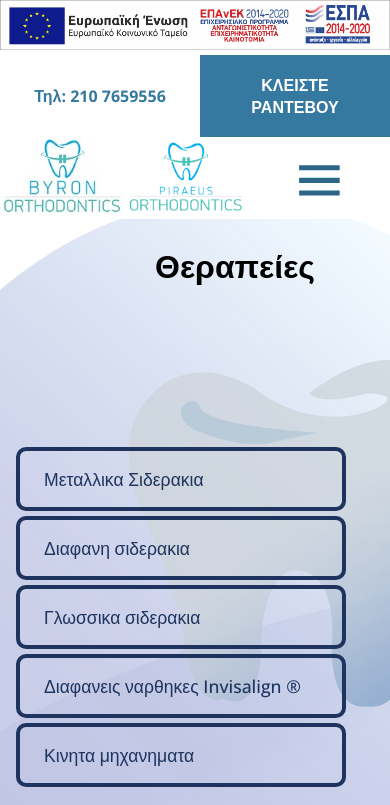
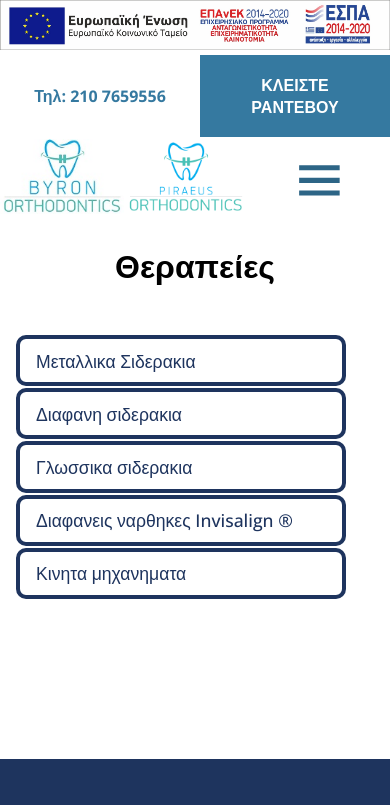
Before and after one commit to 3vilBonobo/orthobyron.gr, a React (Create React App) app: page /treatments in a window 390 px wide. Shown: the top 805 px of the page. Built offline with nearby package versions, Linux system fonts and the light colour scheme.

Commit message:
fix mobile treatment styles

```diff
--- a/src/components/Styles/Treatments.style.js
+++ b/src/components/Styles/Treatments.style.js
@@ -3,18 +3,17 @@ import { Link } from 'react-router-dom';
 
 export const StyledTreatmentsMainSection = styled.div`
   background-color: ${(props) => props.theme.white};
-  background-image: url('images/tooth_bg.svg');
-  background-size: cover;
   display: flex;
   flex-direction: column;
   align-items: center;
-  justify-content: flex-start;
+  justify-content: center;
   width: 100%;
   position: relative;
   top: 180px;
   padding: 4rem 1rem 5rem 1rem;
   @media screen and (min-width: 768px) {
-    padding: 3rem 5rem;
+    justify-content: flex-start;
+    padding: 6rem 5rem;
     top: 140px;
   }
 `;
@@ -27,13 +26,20 @@ export const StyledTreatmentsTopContainer = styled.div`
 export const StyledTreatmentsBottomContainer = styled.div`
   width: 100%;
   display: flex;
-  flex-direction: row;
+  flex-direction: column;
   align-items: flex-start;
   justify-content: center;
+  @media screen and (min-width: 768px) {
+    flex-direction: row;
+  }
 `;
 
 export const StyledTreatmentsMainTitle = styled.h1`
-  margin: 0 5rem 2rem 10rem;
+  padding-bottom: 2rem;
+  @media screen and (min-width: 768px) {
+    padding-bottom: 0;
+    margin: 0 5rem 2rem 10rem;
+  }
 `;
 
 export const StyledTreatmentsMainInfo = styled.div`
@@ -64,18 +70,25 @@ export const StyledTreatmentsLinkContainer = styled.div`
   flex-direction: column;
   align-items: flex-start;
   justify-content: center;
-  margin-top: 8rem;
+  margin-top: 1rem;
 `;
 export const StyledTreatmentsMainLink = styled(Link)`
   text-decoration: none;
   font-size: 1.1rem;
   font-weight: 500;
-  padding: 1rem 1.5rem;
+  padding: 0.6rem 1rem;
+
   color: ${(props) => props.theme.darkBlue};
   border: 4px solid ${(props) => props.theme.darkBlue};
   border-radius: 10px;
   min-width: 330px;
-  margin-bottom: 5px;
+  margin-bottom: 2px;
+  @media screen and (min-width: 768px) {
+    text-align: left;
+    padding: 1rem 1.5rem;
+    min-width: 330px;
+    margin-bottom: 5px;
+  }
 `;
 export const StyledTreatmentsOutletContainer = styled.div`
   display: flex;
@@ -83,20 +96,28 @@ export const StyledTreatmentsOutletContainer = styled.div`
   align-items: center;
   justify-content: space-around;
   width: 100%;
+  padding: 4rem;
   @media screen and (min-width: 768px) {
-    padding: 3rem;
+    padding: 0 3rem;
     align-items: flex-start;
-    min-height: 500px;
+    min-height: 400px;
   }
 `;
 export const StyledTreatmentOutletSection = styled.div`
+  background-color: ${(props) => props.theme.white};
+  background-image: url('images/tooth_bg.svg');
+  background-size: cover;
   display: flex;
-  flex-direction: row;
+  flex-direction: column;
   align-items: center;
   justify-content: center;
   padding: 1rem;
   position: relative;
-  height: 500px;
+
+  @media screen and (min-width: 768px) {
+    flex-direction: row;
+    height: 400px;
+  }
 `;
 
 export const StyledTreatmentOutletLeftContainer = styled.div`
@@ -108,6 +129,10 @@ export const StyledTreatmentOutletLeftContainer = styled.div`
 
 export const StyledTreatmentOutletImage = styled.img`
   border-radius: 50%;
-  max-width: 400px;
-  height: auto;
+  padding: 1rem;
+  max-width: 300px;
+  @media screen and (min-width: 768px) {
+    max-width: 400px;
+    height: auto;
+  }
 `;
```
